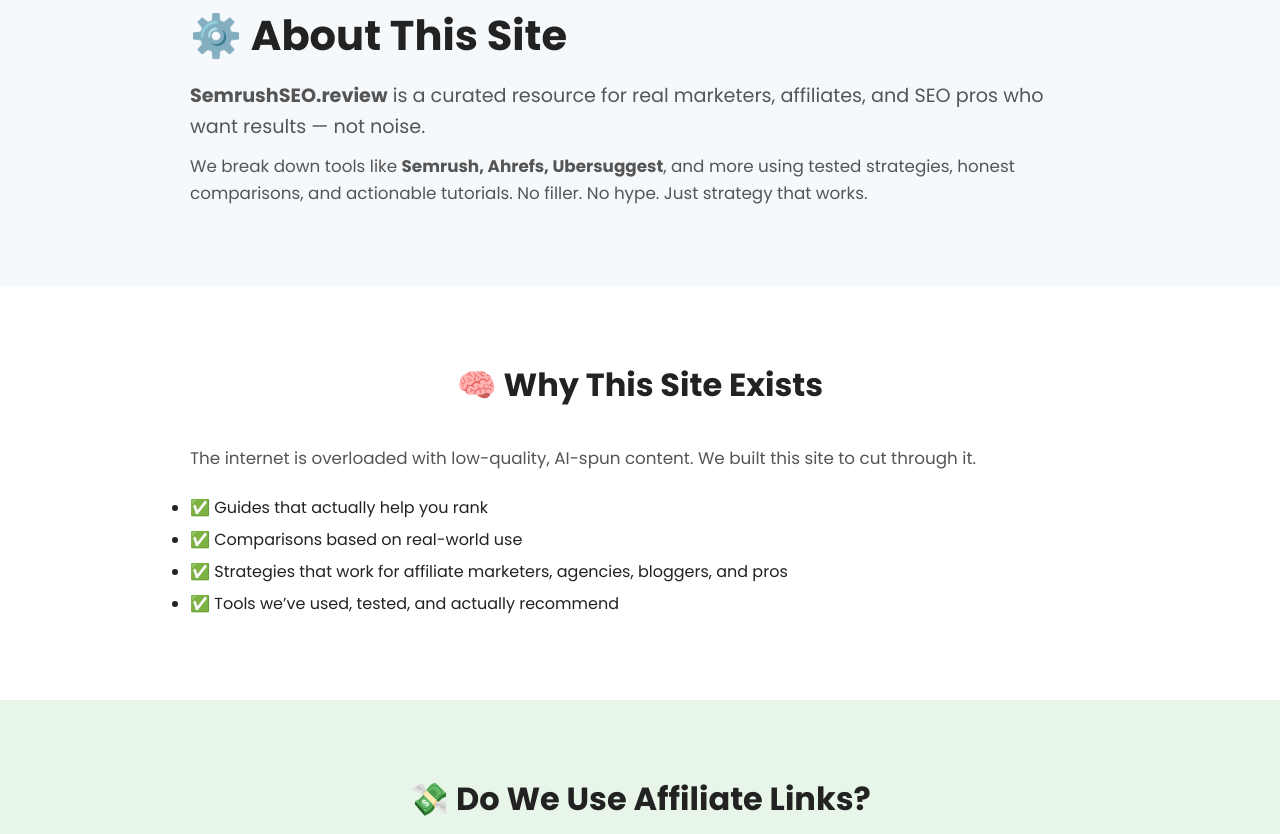
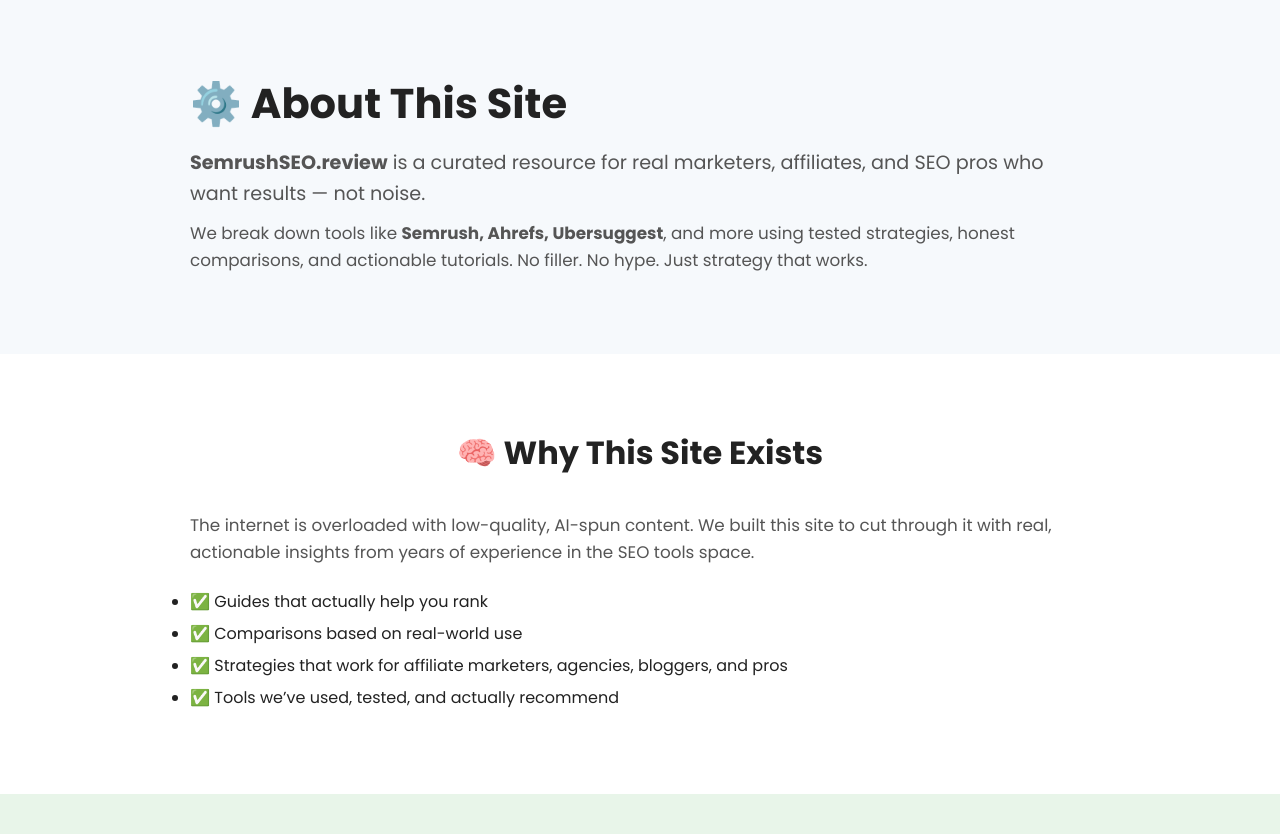
Before and after one commit to JaceStays/SemrushSEO, a PHP site: page /affiliate.php in a window 1280 px wide. Shown: the part 655-1489 px from the top of the page. Run offline with PHP 8.4, Linux system fonts and the light colour scheme.

Commit message:
Update affiliate page with professional content and partnership mention

```diff
--- a/affiliate.php
+++ b/affiliate.php
@@ -17,7 +17,7 @@
       <div class="hero-content">
         <h1 style="font-size:2.6rem;">⚙️ About This Site</h1>
         <p style="font-size:1.2rem; margin-top:20px;"><strong>SemrushSEO.review</strong> is a curated resource for real marketers, affiliates, and SEO pros who want results — not noise.</p>
-        <p style="margin-top:10px;">We break down tools like <strong>Semrush, Ahrefs, Ubersuggest</strong>, and more using tested strategies, honest comparisons, and actionable tutorials. No filler. No hype. Just strategy that works.</p>
+        <p style="margin-top:10px;">Born from a successful partnership that expanded Semrush's affiliate program across the UK, Australia, and New Zealand, we bring you tested strategies, honest comparisons, and actionable tutorials for <strong>Semrush, Ahrefs, Ubersuggest</strong>, and more. No filler. No hype. Just strategy that works.</p>
       </div>
     </section>
 
@@ -36,7 +36,7 @@
       <section style="background-color: #ffffff; padding: 80px 20px;">
         <div style="max-width: 900px; margin: 0 auto;">
           <h2 style="font-size: 2rem;">🧠 Why This Site Exists</h2>
-          <p style="margin-top: 20px;">The internet is overloaded with low-quality, AI-spun content. We built this site to cut through it.</p>
+          <p style="margin-top: 20px;">The internet is overloaded with low-quality, AI-spun content. We built this site to cut through it with real, actionable insights from years of experience in the SEO tools space.</p>
           <ul style="margin-top: 20px; line-height: 2;">
             <li>✅ Guides that actually help you rank</li>
             <li>✅ Comparisons based on real-world use</li>
```
